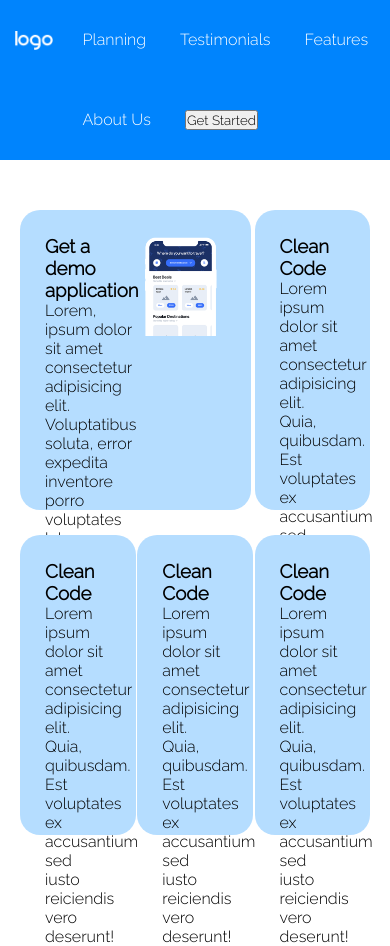
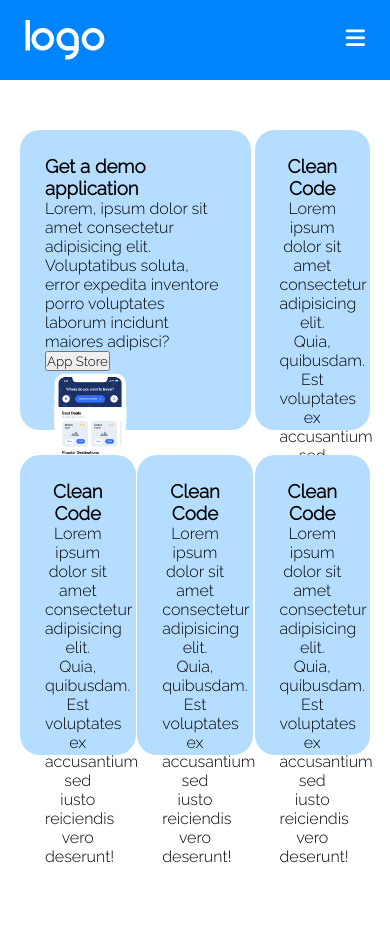
Before and after one commit to ClaudioLoGiudice7/htmlcss-responsive-layout, a plain HTML site: page index.html in a window 390 px wide. After the commit the page ends 866 px from the top, so only its background shows below. Drawn offline with Linux system fonts and the light colour scheme.

Commit message:
entering media query for raw first section

```diff
--- a/index.html
+++ b/index.html
@@ -37,14 +37,15 @@
                     <a href="#" class="header-links">About Us</a>
                 </li>
                 <li class="ml mr">
-                    <button>Get Started</button>
+                    <button class="first-button">Get Started</button>
                 </li>
+                <i class="fa-solid fa-bars"></i>
             </ul>
         </nav>
     </header>
 
     <main>
-    <section class="second-main-section small-container">
+    <section class="first-main-section small-container">
         <div class="cards-container container">
             <div class="big-card">
                 <div class="card-text">
--- a/style.css
+++ b/style.css
@@ -80,6 +80,11 @@ button:hover{
     opacity: .8;
 }
 
+.fa-bars{
+    display: none;
+    color: #fff;
+}
+
 /* MAIN */
 
 .cards-container {
@@ -114,4 +119,35 @@ button:hover{
     width: 33%;
     height: 300px;
     padding: 25px;
+    text-align: center;
 }
+
+@media screen and (max-width: 768px) {
+   .header-links, .first-button{
+    display: none;
+   }
+
+   .logo {
+       vertical-align: middle;
+       position: absolute;
+       left: 25px;
+       top: 20px;
+   }
+
+   .fa-bars {
+       display: inline-block;
+       color: #fff;
+       position: absolute;
+       right: 25px;
+       top: 27px;
+       font-size: 22px;
+   }
+
+   .big-card{
+    flex-direction: column;
+   }
+
+   .card-text{
+    width: 100%;
+   }
+}
```
